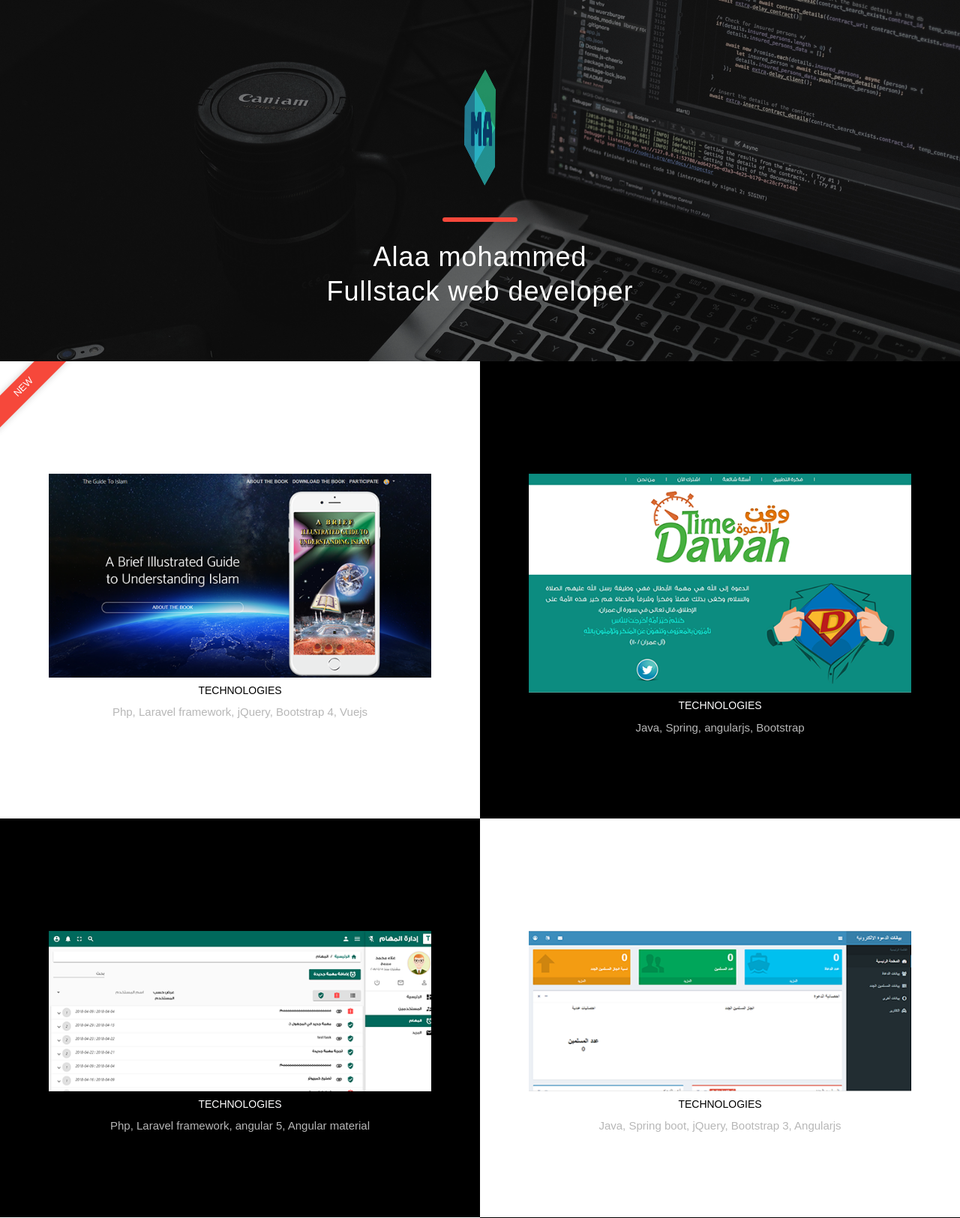
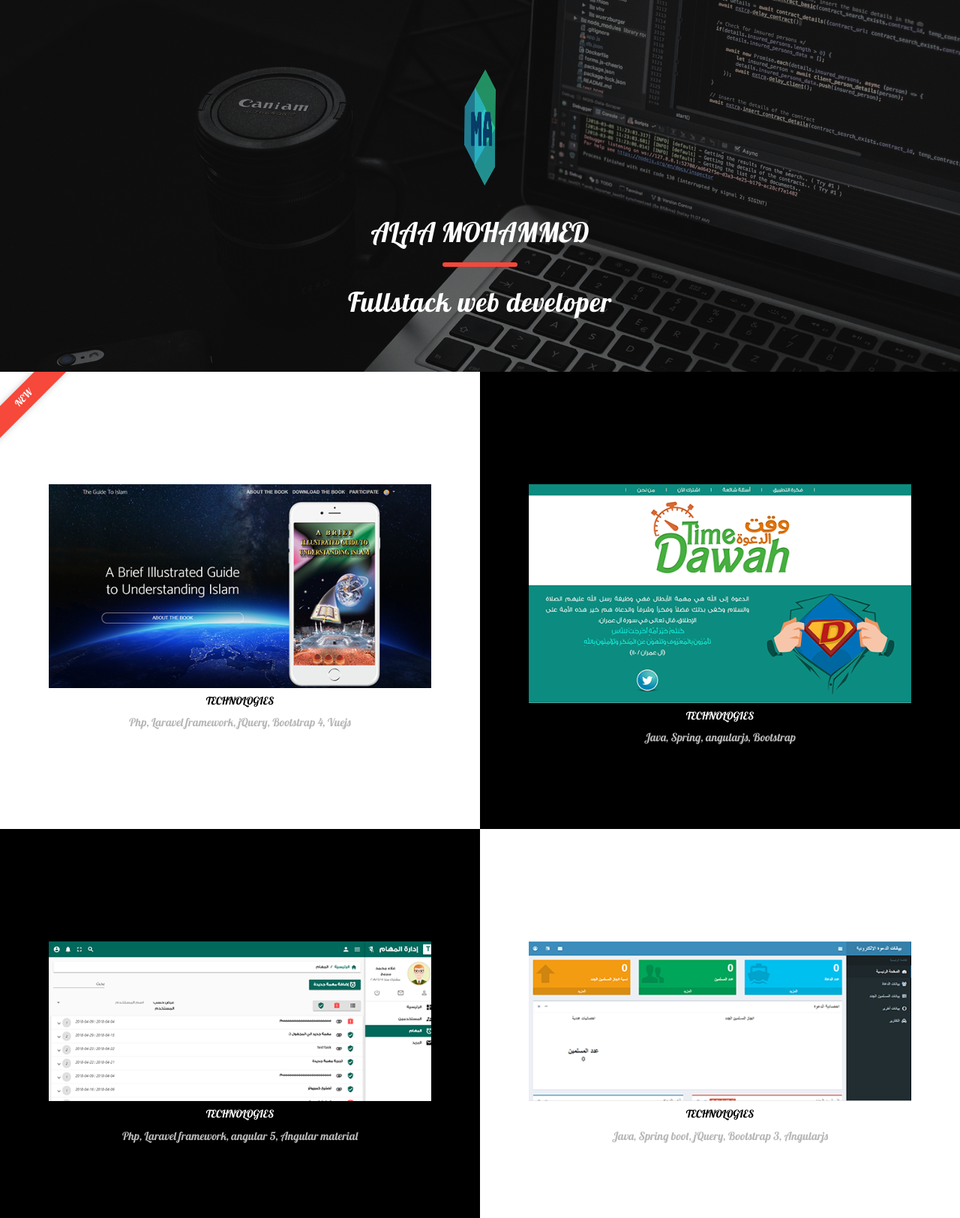
Before and after one commit to alaamebrahim/alaamebrahim, a PHP site: page / in a window 1280 px wide. Shown: the top 1625 px of the page at 75% size. Run offline with PHP 8.4, Linux system fonts and the light colour scheme; some web fonts are replaced.

Commit message:
use a new font

```diff
--- a/assets/css/main.css
+++ b/assets/css/main.css
@@ -1,3 +1,4 @@
+@import url('https://fonts.googleapis.com/css?family=Lobster');
 @import url("bootstrap.css");
 @import url("style.css");
 @import url("font-awesome.css");
--- a/assets/css/style.css
+++ b/assets/css/style.css
@@ -12,8 +12,9 @@
 2. Normal Css/ a
 -------------------------------------------------------------------*/
 /*--------- Body Strat -------*/
+
 body {
-	font-family: 'Montserrat', sans-serif;
+	font-family: 'Lobster', sans-serif;
 	font-size: 15px;
 	line-height: 1.5;
 	color: #b7b7b7;
@@ -35,7 +36,7 @@
 	outline: none;
 }
 h1, h2, h3, h4, h5, h6, .h1, .h2, .h3, .h4, .h5, .h6 {
-	font-family: 'Montserrat', sans-serif;
+	font-family: 'Lobster', sans-serif;
 	font-weight: 400;
 	line-height: 1.1;
 	color: #fffefe;
@@ -571,3 +572,9 @@
 	color: #0e76a8;
 	float: none;
 }
+.my-name {
+	text-transform: uppercase;
+}
+.my-job {
+	color: #000;
+}
--- a/index.html
+++ b/index.html
@@ -32,7 +32,8 @@
                 <div class="row">
                     <div class="col-lg-12 col-md-12 col-sm-12 col-xs-12 text-center">
                         <img src="assets/images/logo.png">
-                        <h3>Alaa mohammed<br>Fullstack web developer</h3>
+                        <h1 class="my-name">Alaa mohammed</h1>
+                        <h3 class="my-job">Fullstack web developer</h3>
                     </div>
                 </div>
             </div>
```
